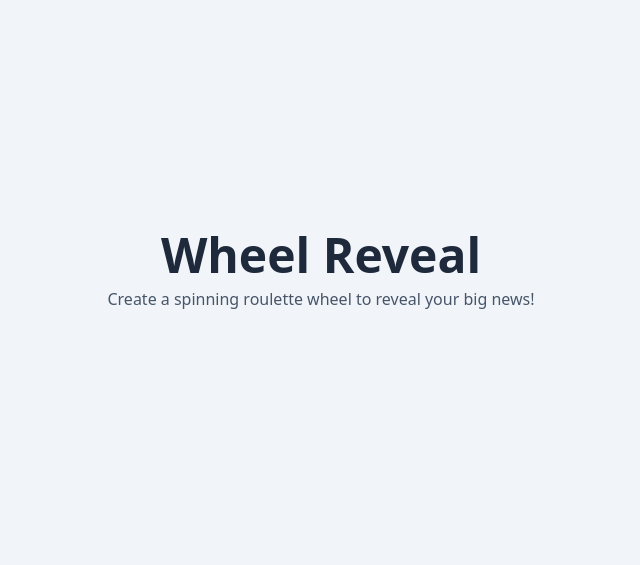
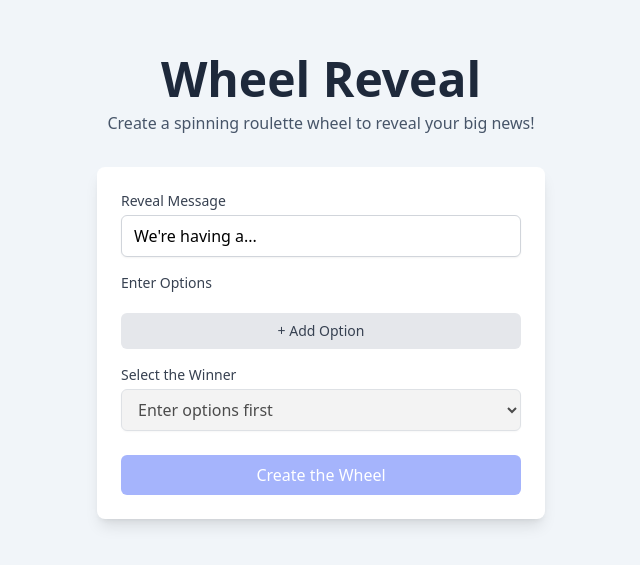
Before and after one commit to samdobson/wheel-reveal, a plain HTML site: page index.html in a window 1280 px wide. Shown: the part 113-678 px from the top of the page, without its empty margins (319-959 px from the left). Drawn offline with nearby package versions, Linux system fonts and the light colour scheme.

Commit message:
feat: Create setup form

```diff
--- a/index.html
+++ b/index.html
@@ -11,5 +11,29 @@
     <h1 id="main-title" class="text-4xl md:text-5xl font-bold text-slate-800 mb-2 text-center">Wheel Reveal</h1>
     <p id="main-subtitle" class="text-slate-600 mb-8 text-center">Create a spinning roulette wheel to reveal your big news!</p>
 
+    <div id="setup" class="w-full max-w-md bg-white p-6 rounded-lg shadow-lg">
+        <div class="mb-4">
+            <label for="revealMessageInput" class="block text-sm font-medium text-gray-700 mb-1">Reveal Message</label>
+            <input type="text" id="revealMessageInput" class="w-full px-3 py-2 border border-gray-300 rounded-md shadow-sm focus:ring-indigo-500 focus:border-indigo-500" value="We're having a...">
+        </div>
+        <div class="mb-4">
+            <label class="block text-sm font-medium text-gray-700 mb-2">Enter Options</label>
+            <div id="options-list" class="space-y-2">
+            </div>
+            <button id="add-option-btn" class="mt-3 w-full text-sm bg-gray-200 text-gray-700 py-2 px-4 rounded-md hover:bg-gray-300 focus:outline-none focus:ring-2 focus:ring-offset-2 focus:ring-indigo-500">
+                + Add Option
+            </button>
+        </div>
+        <div class="mb-6">
+            <label for="winnerSelect" class="block text-sm font-medium text-gray-700 mb-1">Select the Winner</label>
+            <select id="winnerSelect" class="w-full px-3 py-2 border border-gray-300 rounded-md shadow-sm focus:ring-indigo-500 focus:border-indigo-500" disabled>
+                <option>Enter options first</option>
+            </select>
+        </div>
+        <button id="createWheelBtn" class="w-full bg-indigo-600 text-white py-2 px-4 rounded-md hover:bg-indigo-700 focus:outline-none focus:ring-2 focus:ring-offset-2 focus:ring-indigo-500 disabled:bg-indigo-300" disabled>
+            Create the Wheel
+        </button>
+    </div>
+
 </body>
 </html>
```
